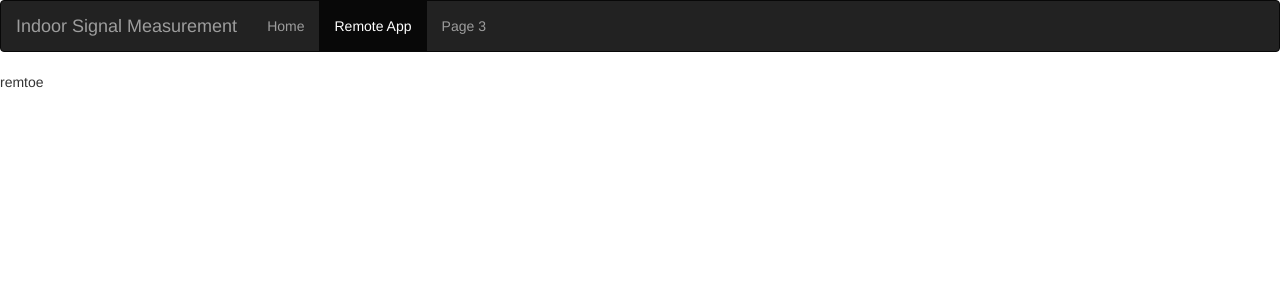
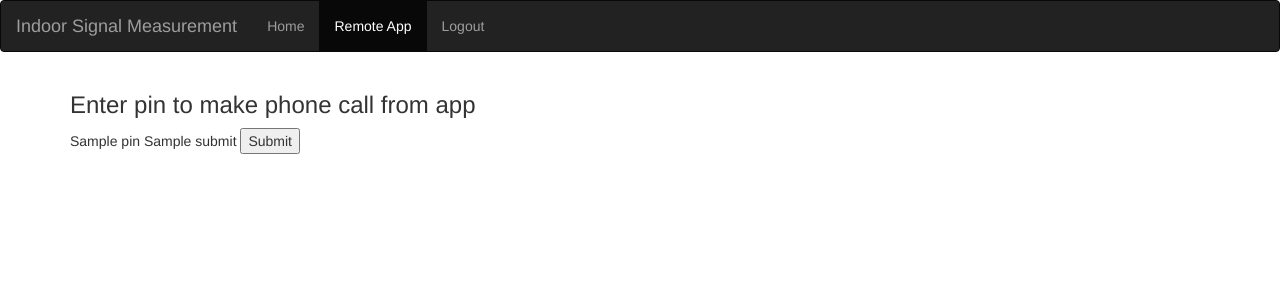
Before and after one commit to scarfaceablo/indoor_meas_web, a Flask app: template webapp/webapp/templates/remoteapp.html in a window 1280 px wide. Shown: the top 300 px of the page. Run offline with Flask 2, Linux system fonts and the light colour scheme; the template is opened without the code that fills it: most values are stand-ins (such as "Sample title", 1, 10 or a date in 2020); some libraries are stand-ins or nearby versions.

Commit message:
push to make call added (pusher service)

```diff
--- a/webapp/webapp/forms.py
+++ b/webapp/webapp/forms.py
@@ -13,3 +13,7 @@ class LoginForm(FlaskForm):
 class DatePicker_start_day(FlaskForm):
     dt = DateField('DatePicker_start_day', format='%Y-%m-%d')
     dt2 = DateField('DatePicker_end_day', format='%Y-%m-%d')
+
+class MakeCallButton(FlaskForm):
+	pin = PasswordField('Pin', validators=[DataRequired()])
+	makecallbutton = SubmitField("make call")
--- a/webapp/webapp/templates/remoteapp.html
+++ b/webapp/webapp/templates/remoteapp.html
@@ -8,10 +8,25 @@
     <ul class="nav navbar-nav">
       <li ><a href="/home">Home</a></li>
       <li class="active"><a href="/remoteapp">Remote App</a></li>
-      <li><a href="#">Page 3</a></li>
+      <li><a href="/index">Logout</a></li>
+
     </ul>
   </div>
 </nav>
-<div> remtoe </div>
+
+<div class="container">
+  <h3> Enter pin to make phone call from app</h3>
+  <form action="" method="post">
+
+        {{ form_make_call.hidden_tag() }}
+        {{ form_make_call.pin(size=32) }}
+        {{ form_make_call.submit }}
+
+
+        <input type="submit"/>
+
+  </form>
+
+</div>
 
 {% endblock %}
```
Also changed, not shown: webapp/webapp/routes.py (+20 -2 lines).
